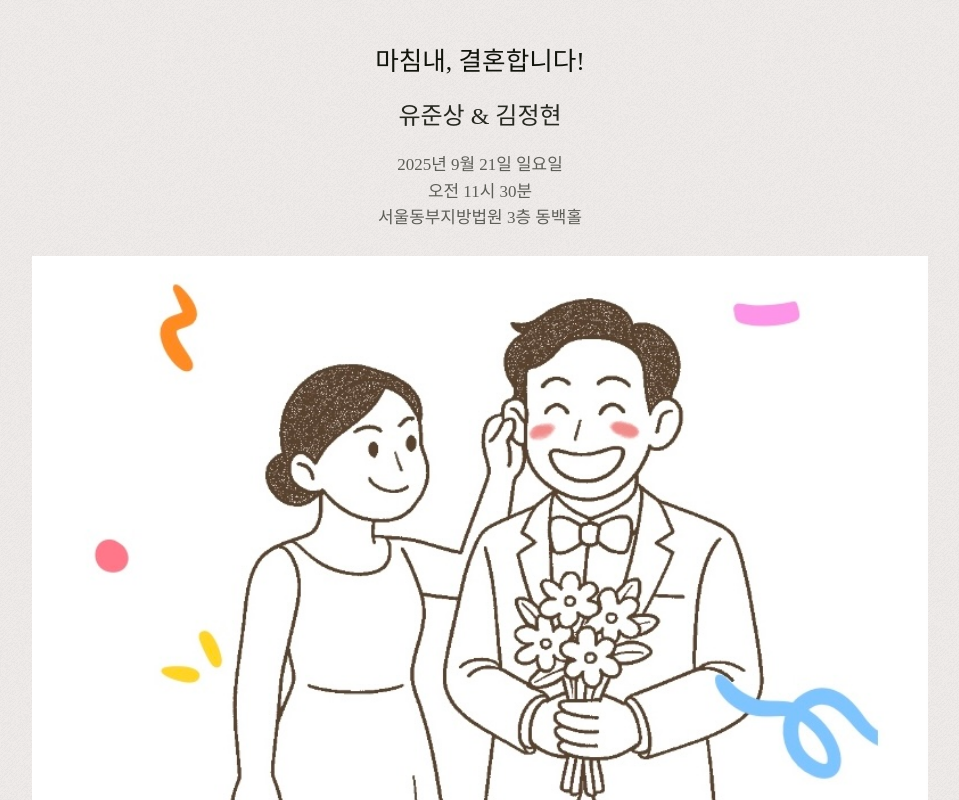
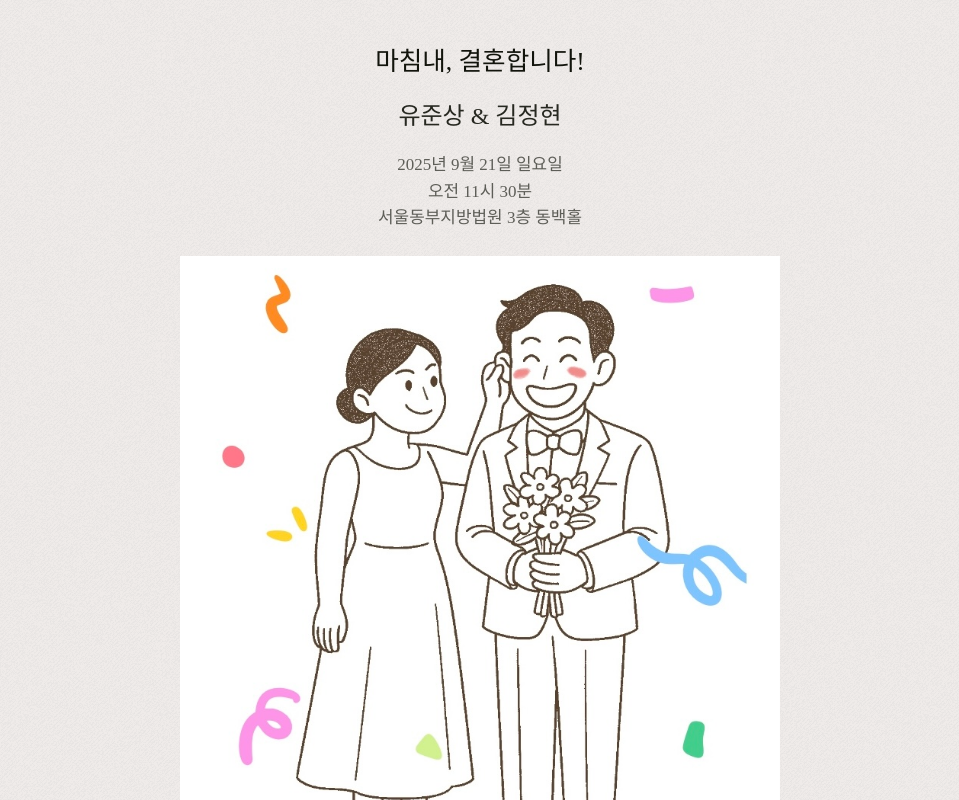
Before and after one commit to wnstkdyu/wedding, a Gatsby site: page / in a window 1280 px wide. Shown: the top 800 px of the page, without its empty margins (160-1119 px from the left). Built offline with nearby package versions, Linux system fonts and the light colour scheme; Gatsby itself is replaced by a stand-in of ours; no server answers; a web font is replaced by a local one.

Commit message:
이미지 추가 및 일러스트 너비 제한

```diff
--- a/src/components/gallery.jsx
+++ b/src/components/gallery.jsx
@@ -10,6 +10,7 @@ import photo4 from "../assets/photo_4.jpg"
 import photo5 from "../assets/photo_5.jpg"
 import photo6 from "../assets/photo_6.jpg"
 import photo7 from "../assets/photo_7.jpg"
+import photo8 from "../assets/photo_8.jpg"
 import HighlightTitle from "../../common-components";
 
 const Wrapper = styled.div`
@@ -47,6 +48,10 @@ const images = [
     original: photo7,
     thumbnail: photo7
   },
+  {
+    original: photo8,
+    thumbnail: photo8
+  },
 ];
 
 const Gallery = () => {
--- a/src/components/title.jsx
+++ b/src/components/title.jsx
@@ -42,8 +42,14 @@ const GroomBride = styled.p`
 
 const ImageBanner = styled.img`
   width: 100%;
+  max-width: 600px;
   display: block;
   object-fit: cover;
+  margin: 0 auto;
+
+  @media (max-width: 768px) {
+    max-width: 100%;
+  }
 `;
 
 const Schedule = styled.p`
```
Also changed, not shown: src/assets/photo_3.jpg, src/assets/photo_4.jpg, src/assets/photo_5.jpg, 3 other files.
